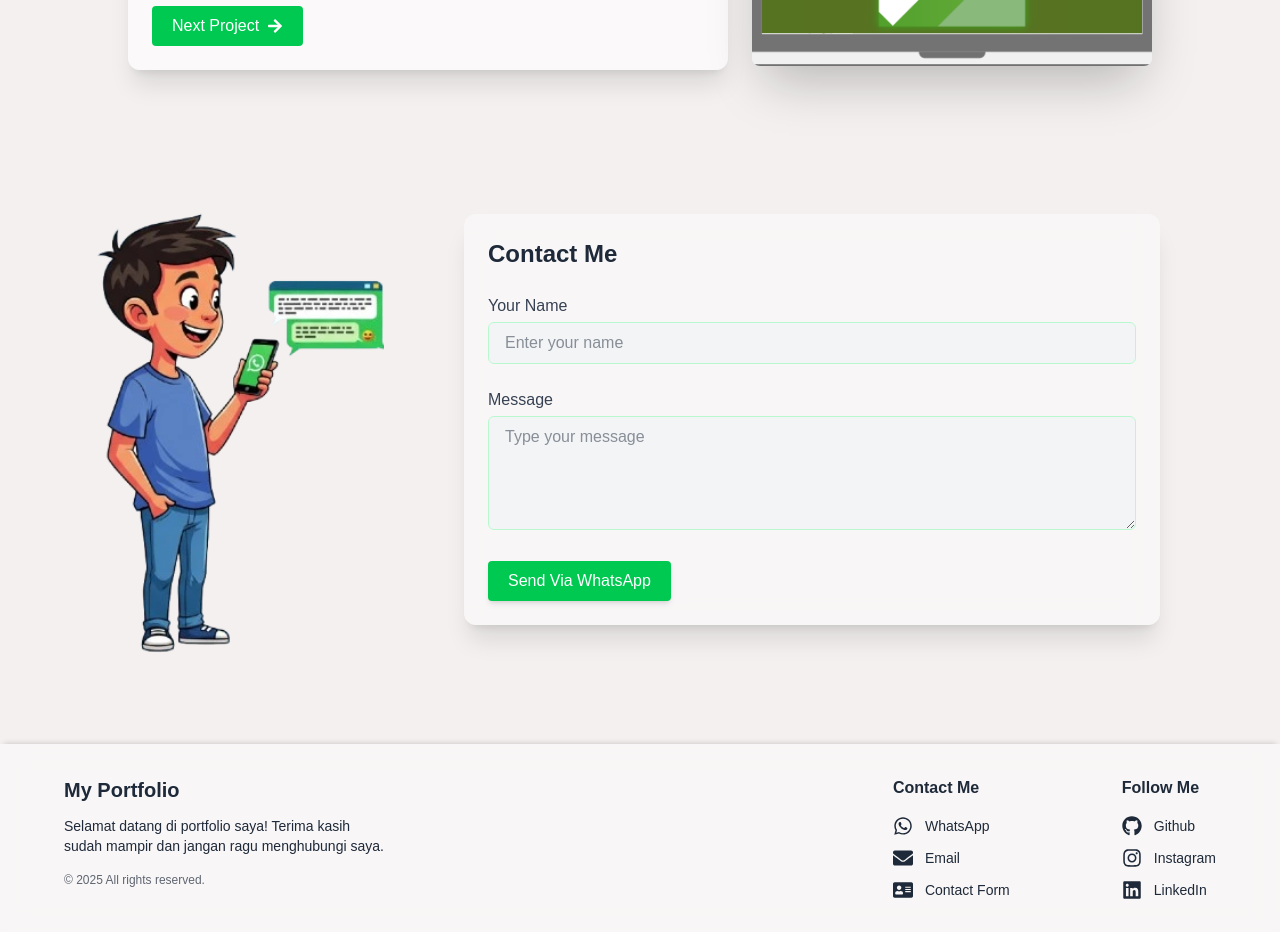
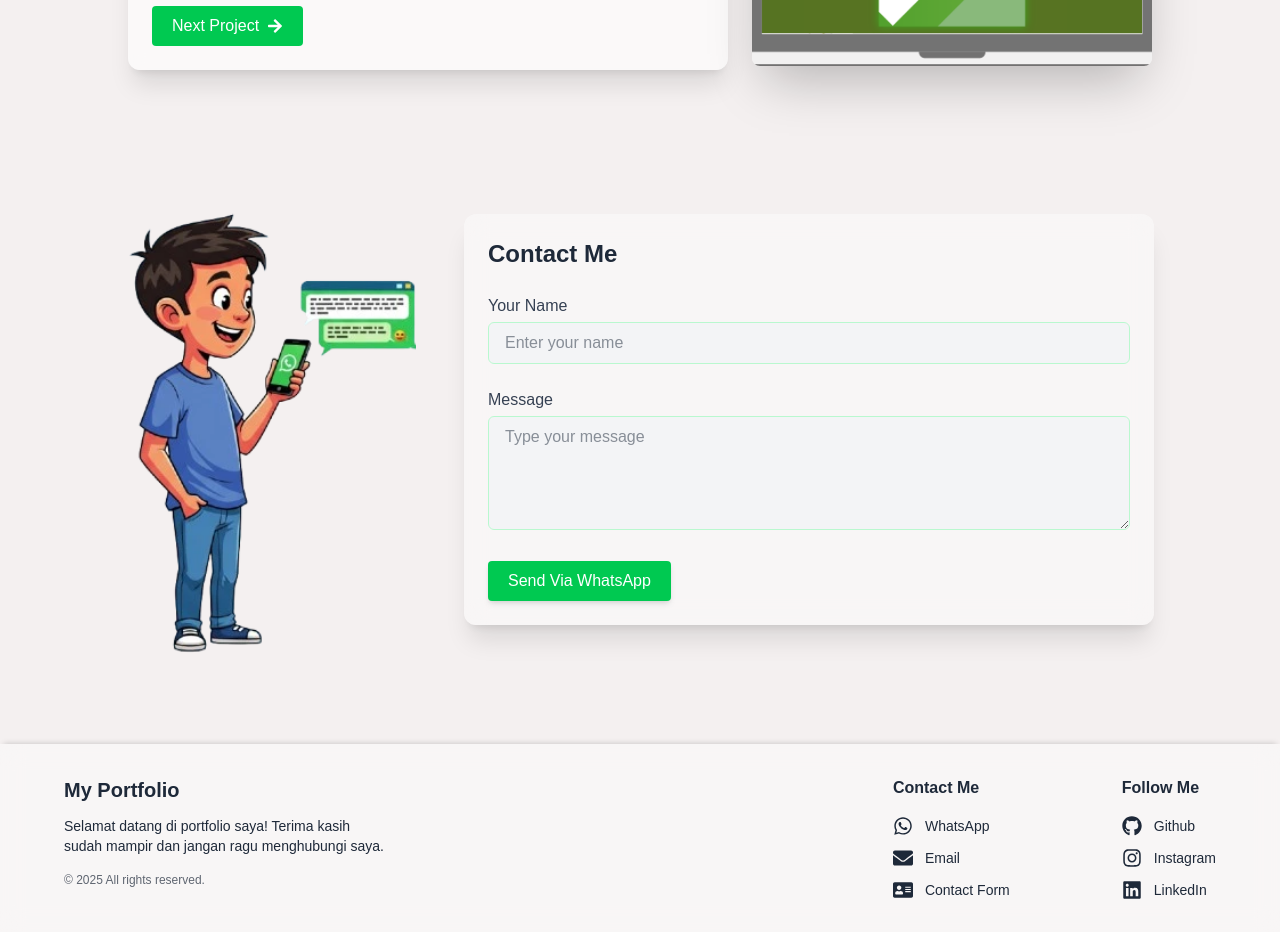
Before and after one commit to Putra-pkwl03/My-Portfolio, a Next.js app: page / in a window 1280 px wide. Shown: the part 3520-4452 px from the top of the page. Built offline with nearby package versions, Linux system fonts and the light colour scheme.

Commit message:
update contac sections 2

```diff
--- a/app/components/ContactSection.tsx
+++ b/app/components/ContactSection.tsx
@@ -81,13 +81,13 @@ export default function ContactSection() {
       <div className="hidden md:grid md:grid-cols-6 gap-12 items-center">
         {/* Gambar kiri */}
         <div className="md:col-span-2 flex justify-start">
-        <div className="relative w-full h-[570px] rounded overflow-hidden -ml-8">
+        <div className="relative w-full h-[570px] rounded overflow-hidden  ">
           <Image
             src="/img/assets/c1.webp"
             alt="Contact Illustration"
             fill
             className="object-cover rounded"
-            sizes="(min-width: 778px) 40vw"
+            sizes="(min-width: 780px) 40vw"
             priority
           />
         </div>
@@ -96,7 +96,7 @@ export default function ContactSection() {
         {/* Form kanan */}
         <form
           onSubmit={handleSubmit}
-          className="md:col-span-4 max-w-[696px] space-y-6 bg-white/40 dark:bg-gray-900/70 backdrop-blur-md text-gray-800 dark:text-white p-6 rounded-xl shadow-xl w-full"
+          className="md:col-span-4 max-w-[690px] space-y-6 bg-white/40 dark:bg-gray-900/70 backdrop-blur-md text-gray-800 dark:text-white p-6 rounded-xl shadow-xl w-full"
         >
           <h2 className="text-2xl font-bold text-gray-800 dark:text-white">
             Contact Me
```
